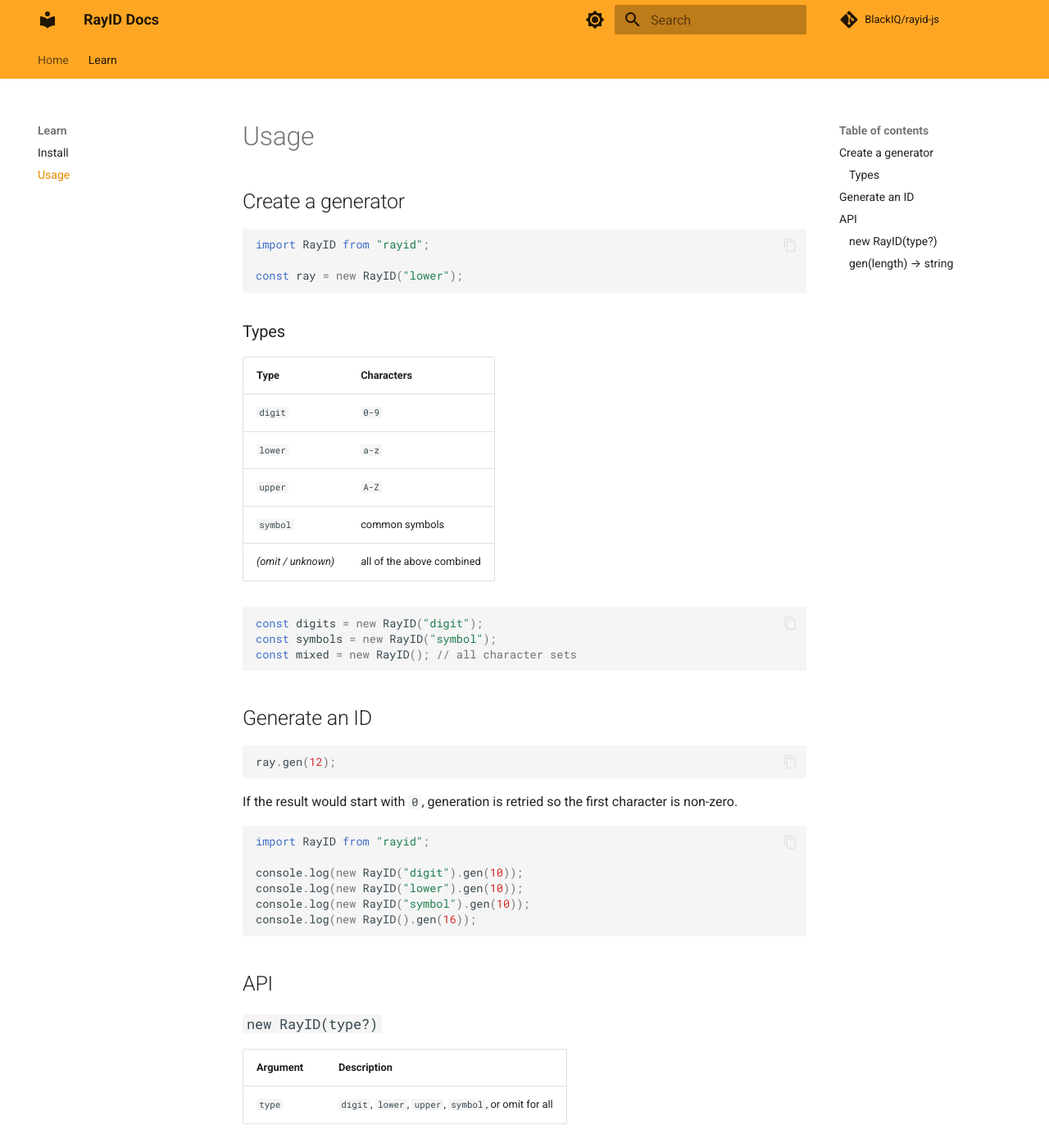
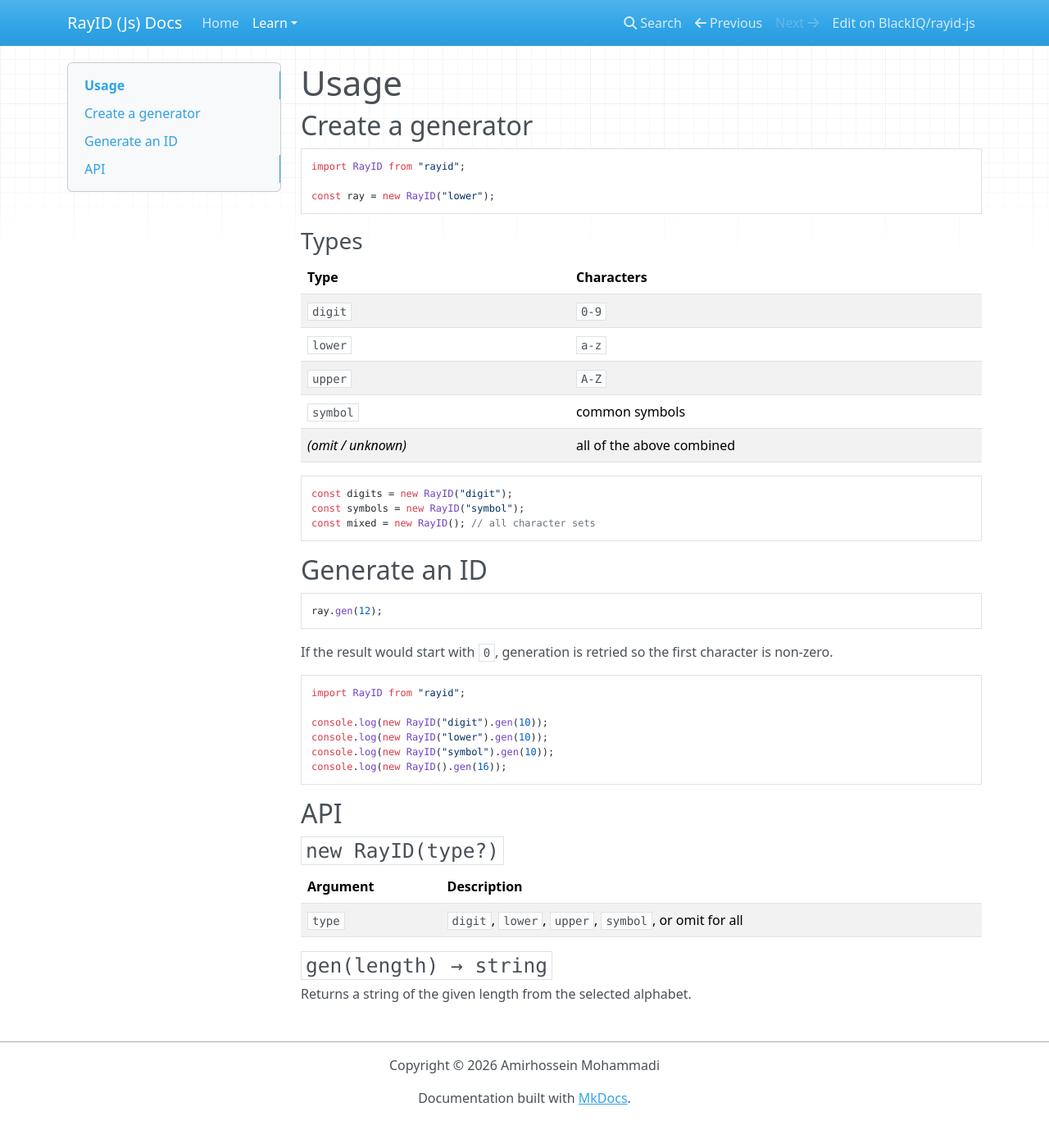
Before and after one commit to BlackIQ/rayid-js, an MkDocs documentation site: the page built from docs/docs/learn/usage.md, in a window 1280 px wide and 1400 px high. Shown: the whole window at 82% size. Built offline with MkDocs 1.6.1, drawn with Linux system fonts in a browser that asks for light colours; nearby versions of some CDN libraries; comment, search, counter and statistics services are not loaded; some of the changed text lies outside the part shown.

```diff
--- a/docs/mkdocs.yml
+++ b/docs/mkdocs.yml
@@ -1,38 +1,93 @@
-site_name: RayID Docs
-site_description: Official RayID Package on NPM documentation
+INHERIT: ./mkdocs.env.yml
+
+site_name: RayID (Js) Docs
+site_description: Official RayID Package for Js
+site_author: Amirhossein Mohammadi
 site_url: https://rayid-js.amirhossein.info
 
 repo_url: https://github.com/BlackIQ/rayid-js
 repo_name: BlackIQ/rayid-js
 
+copyright: Copyright &copy; 2026 Amirhossein Mohammadi
+
 theme:
-  name: material
+  variant: classic
   palette:
-    - scheme: default
+    - media: "(prefers-color-scheme)"
+      toggle:
+        icon: material/lightbulb-auto
+        name: Switch to light mode
+    - media: '(prefers-color-scheme: light)'
+      scheme: default
       primary: orange
+      accent: orange
       toggle:
-        icon: material/brightness-7
-        name: Dark mode
-    - scheme: slate
+        icon: material/lightbulb
+        name: Switch to dark mode
+    - media: '(prefers-color-scheme: dark)'
+      scheme: slate
       primary: orange
+      accent: orange
       toggle:
-        icon: material/brightness-4
-        name: Light mode
+        icon: material/lightbulb-outline
+        name: Switch to system preference
+  font:
+    text: Vazirmatn
+    code: JetBrains Mono
+  icon:
+    repo: octicons/mark-github-24
   features:
+    - content.code.annotate
+    - content.code.copy
+    - content.code.select
+    - content.footnote.tooltips
     - navigation.tabs
-    - navigation.sections
-    - content.code.copy
+    - content.tabs.link
+    - navigation.tabs.sticky
+    - content.tooltips
+    - navigation.footer
+    - navigation.indexes
+    - navigation.instant
+    - navigation.instant.prefetch
+    - navigation.instant.preview
+    - navigation.instant.progress
+    - navigation.path
+    - navigation.top
+    - navigation.tracking
+    - search.highlight
+    - search.share
     - search.suggest
+    - toc.follow
 
 nav:
   - Home: index.md
   - Learn:
-      - Install: learn/install.md
-      - Usage: learn/usage.md
+    - Install: learn/install.md
+    - Usage: learn/usage.md
 
-markdown_extensions:
-  - tables
-  - admonition
-  - pymdownx.superfences
-  - pymdownx.highlight:
-      anchor_linenums: true
+extra:
+  social:
+    - icon: fontawesome/brands/gitlab
+      link: https://gitlab.com/BlackIQ
+      name: Follow me in GitLab
+    - icon: fontawesome/brands/github
+      link: https://github.com/BlackIQ
+      name: Follow me in GitHub
+    - icon: fontawesome/brands/linkedin
+      link: https://www.linkedin.com/in/amirhosseinmohammadi
+    - icon: fontawesome/solid/envelope
+      link: mailto:hi@amirhossein.info
+      name: Connect in LinkedIn
+
+plugins:
+  - search
+
+validation:
+  invalid_links: true
+  invalid_link_anchors: true
+  unresolved_references: false
+  unresolved_footnotes: false
+  unused_definitions: false
+  unused_footnotes: false
+  shadowed_definitions: false
+  shadowed_footnotes: false
--- a/docs/pyproject.toml
+++ b/docs/pyproject.toml
@@ -2,12 +2,9 @@
 name = "rayid-js-docs"
 version = "0.1.0"
 description = "Generate RayIDs for tracking logs, posts, and events"
-readme = "README.md"
 requires-python = ">=3.13"
-dependencies = []
 
 [dependency-groups]
 dev = [
-    "mkdocs>=1.6.1",
-    "mkdocs-material>=9.8.0",
+    "zensical>=0.1.0",
 ]
```
Also changed, not shown: 1 other file.
